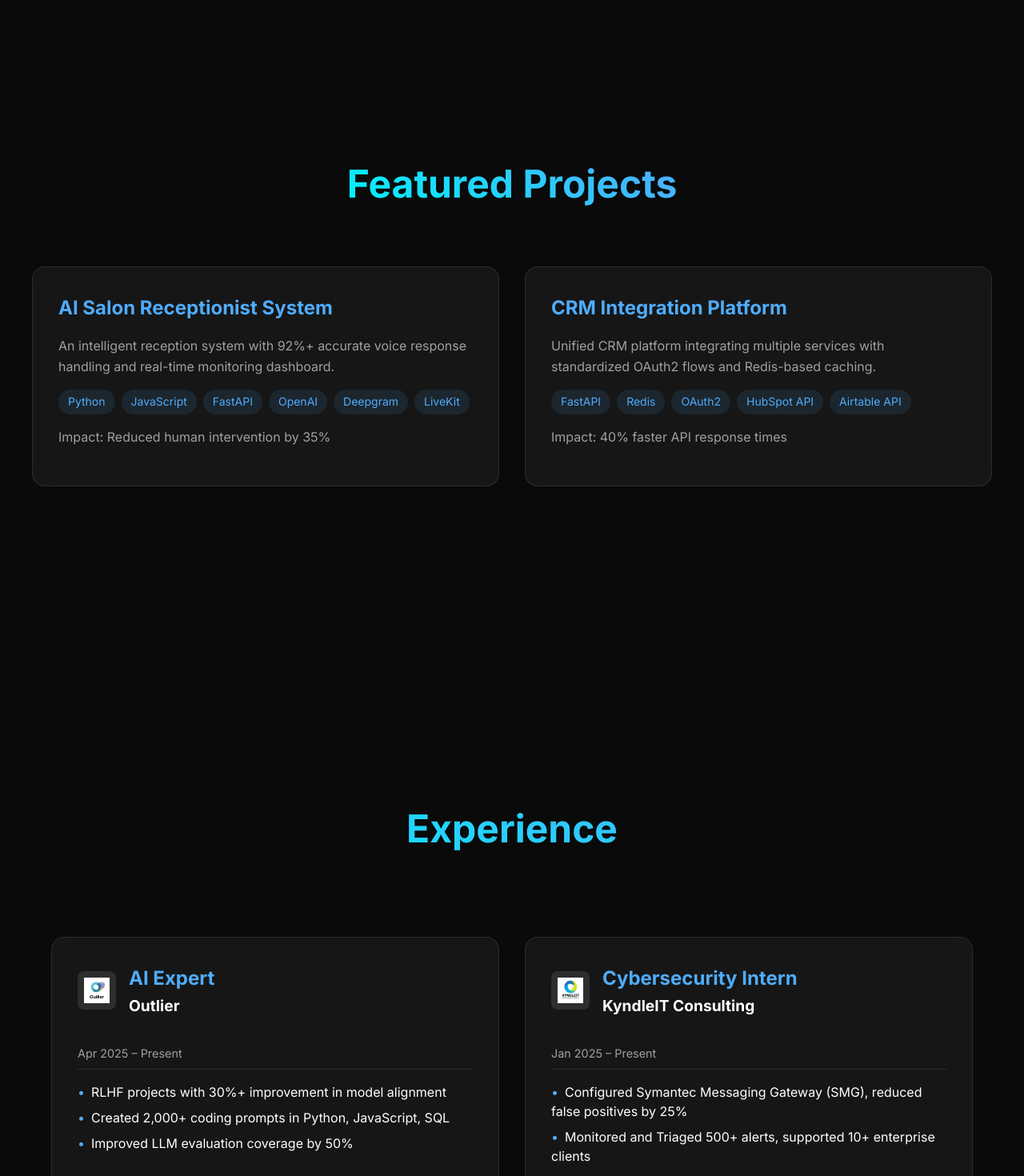
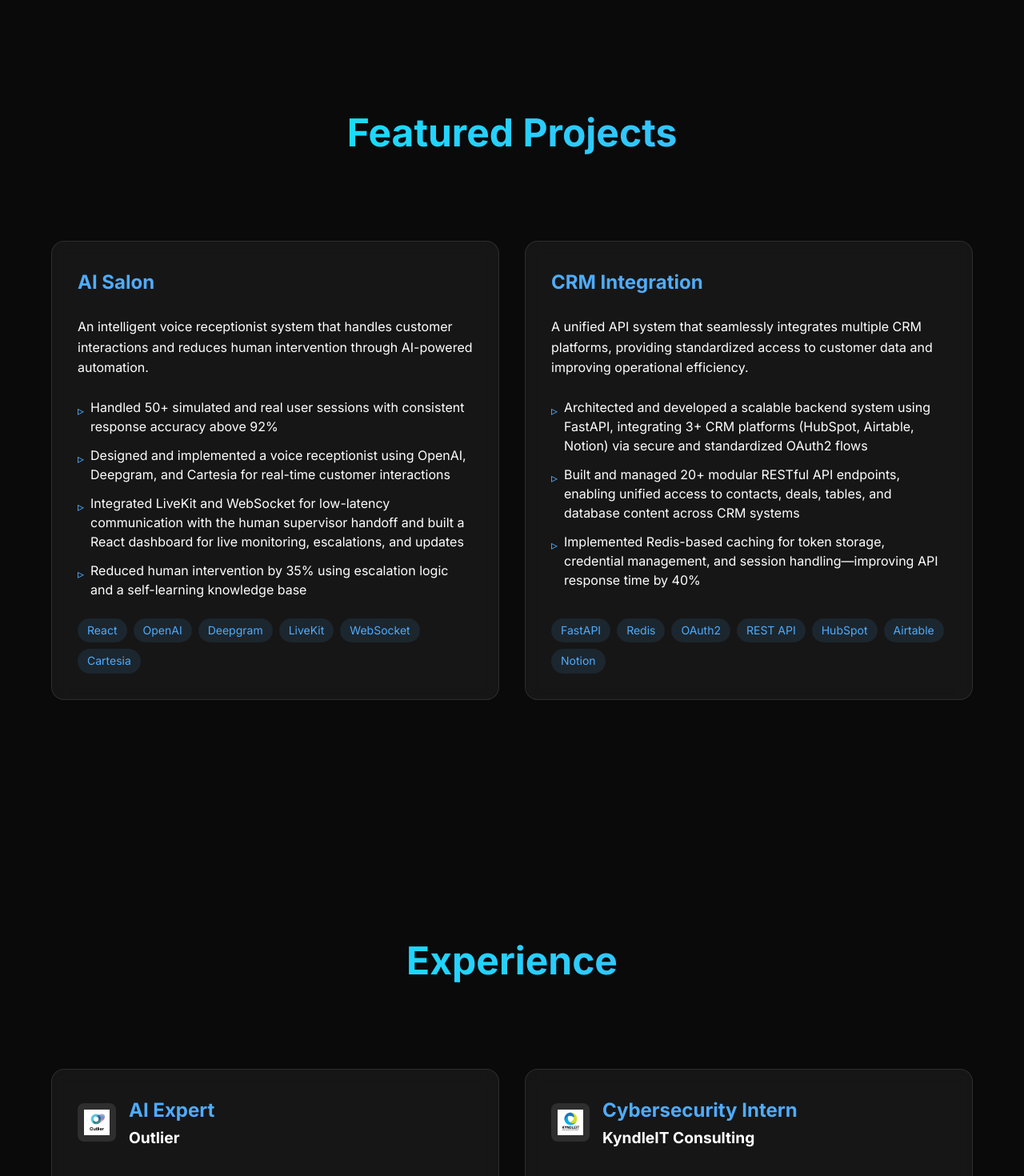
Before and after one commit to iharrythakur/portfolio, a React (Vite) app: page / in a window 1280 px wide. Shown: the part 860-2330 px from the top of the page at 80% size. Built offline with nearby package versions, Linux system fonts and the light colour scheme.

Commit message:
Add Achievements section and update Experience details

```diff
--- a/src/App.tsx
+++ b/src/App.tsx
@@ -5,6 +5,7 @@
 import Experience from './components/Experience';
 import Skills from './components/Skills';
 import Education from './components/Education';
+import Achievements from './components/Achievements';
 import Contact from './components/Contact';
 
 const AppContainer = styled.div`
@@ -79,6 +80,7 @@
     { id: 'experience', label: 'Experience', component: Experience },
     { id: 'skills', label: 'Skills', component: Skills },
     { id: 'education', label: 'Education', component: Education },
+    { id: 'achievements', label: 'Achievements', component: Achievements },
     { id: 'contact', label: 'Contact', component: Contact }
   ];
 
--- /dev/null
+++ b/src/components/Achievements.tsx
@@ -0,0 +1,133 @@
+import styled from '@emotion/styled';
+import { motion } from 'framer-motion';
+
+const AchievementsSection = styled.section`
+  min-height: 100vh;
+  padding: 4rem 2rem;
+  position: relative;
+`;
+
+const SectionTitle = styled(motion.h2)`
+  font-size: 3rem;
+  text-align: center;
+  margin-bottom: 4rem;
+  background: linear-gradient(45deg, #00f2fe, #4facfe);
+  -webkit-background-clip: text;
+  -webkit-text-fill-color: transparent;
+`;
+
+const AchievementsGrid = styled.div`
+  max-width: 1200px;
+  margin: 0 auto;
+  display: grid;
+  grid-template-columns: repeat(2, 1fr);
+  gap: 2rem;
+  padding: 2rem 0;
+
+  @media (max-width: 768px) {
+    grid-template-columns: 1fr;
+  }
+`;
+
+const AchievementCard = styled(motion.div)`
+  background: rgba(255, 255, 255, 0.05);
+  backdrop-filter: blur(10px);
+  border-radius: 1rem;
+  padding: 2rem;
+  border: 1px solid rgba(255, 255, 255, 0.1);
+  display: flex;
+  flex-direction: column;
+  gap: 1.5rem;
+`;
+
+const AchievementTitle = styled.h3`
+  font-size: 1.5rem;
+  color: #4facfe;
+  margin: 0;
+`;
+
+const AchievementDescription = styled.p`
+  color: #ffffff;
+  margin: 0;
+  line-height: 1.6;
+`;
+
+const AchievementList = styled.ul`
+  list-style: none;
+  padding: 0;
+  margin: 0;
+  display: flex;
+  flex-direction: column;
+  gap: 0.75rem;
+`;
+
+const AchievementItem = styled.li`
+  color: #ffffff;
+  display: flex;
+  align-items: flex-start;
+  gap: 0.5rem;
+  line-height: 1.5;
+
+  &::before {
+    content: '▹';
+    color: #4facfe;
+    margin-top: 0.25rem;
+  }
+`;
+
+const achievements = [
+  {
+    title: "Achievements",
+    items: [
+      "Science Quiz: 6th Rank in state-level 26th HPSCS Quiz, 2018",
+      "HP Board 10th Rank: 42nd in state with 20,000 INR merit award",
+      "HP Board 12th Rank: Top 20 in state with 45,000 INR government-sponsored laptop"
+    ]
+  },
+  {
+    title: "Extracurricular",
+    items: [
+      "Student Representative - Anti-Ragging Committee, Thapar Institute of Engineering and Technology (Jan 2024 – Jan 2025)",
+      "Promoted campus safety and inclusivity by organizing awareness campaigns",
+      "Collaborated with administration to assess and improve student well-being policies",
+
+    ]
+  }
+];
+
+const Achievements = () => {
+  return (
+    <AchievementsSection>
+      <SectionTitle
+        initial={{ opacity: 0, y: 20 }}
+        whileInView={{ opacity: 1, y: 0 }}
+        transition={{ duration: 0.8 }}
+        viewport={{ once: true }}
+      >
+        Achievements & Extracurricular
+      </SectionTitle>
+
+      <AchievementsGrid>
+        {achievements.map((achievement, index) => (
+          <AchievementCard
+            key={achievement.title}
+            initial={{ opacity: 0, y: 20 }}
+            whileInView={{ opacity: 1, y: 0 }}
+            transition={{ duration: 0.8, delay: index * 0.2 }}
+            viewport={{ once: true }}
+            whileHover={{ scale: 1.02 }}
+          >
+            <AchievementTitle>{achievement.title}</AchievementTitle>
+            <AchievementList>
+              {achievement.items.map((item, i) => (
+                <AchievementItem key={i}>{item}</AchievementItem>
+              ))}
+            </AchievementList>
+          </AchievementCard>
+        ))}
+      </AchievementsGrid>
+    </AchievementsSection>
+  );
+};
+
+export default Achievements;
--- a/src/components/Experience.tsx
+++ b/src/components/Experience.tsx
@@ -100,10 +100,11 @@
     duration: "Apr 2025 – Present",
     logo: "/images/companies/outlier.png",
     achievements: [
-      "RLHF projects with 30%+ improvement in model alignment",
-      "Created 2,000+ coding prompts in Python, JavaScript, SQL",
-      "Improved LLM evaluation coverage by 50%"
-    ]
+      "Contributed to Reinforcement Learning from Human Feedback (RLHF) projects, improving model output alignment and relevance by over 30% through fine-tuning strategies",
+      "Crafted 2,000+ human-like coding prompts to boost model comprehension and generation across Python, JavaScript, and SQL domains",
+      "Collaborated with prompt engineers to increase LLM evaluation coverage by 50%, driving improvements in reasoning and contextual accuracy"
+    ],
+    skills: ["RLHF", "Prompt Engineering", "LLM Evaluation", "Python", "JavaScript", "SQL"]
   },
   {
     role: "Cybersecurity Intern",
@@ -111,9 +112,11 @@
     duration: "Jan 2025 – Present",
     logo: "/images/companies/kyndleit.png",
     achievements: [
-      "Configured Symantec Messaging Gateway (SMG), reduced false positives by 25%",
-      "Monitored and Triaged 500+ alerts, supported 10+ enterprise clients"
-    ]
+      "Configured and optimized Symantec Messaging Gateway (SMG), reducing false positives by 25% and enhancing phishing detection rates",
+      "Monitored and triaged over 500 real-time security alerts, ensuring proactive response to malware & phishing",
+      "Provided support to 10+ enterprise clients, improving security by adjusting SMG settings"
+    ],
+    skills: ["SMG", "Cybersecurity", "Email Security", "Alert Monitoring", "Threat Detection", "Client Support"]
   }
 ];
 
@@ -159,6 +162,10 @@
                 <Achievement key={i}>{achievement}</Achievement>
               ))}
             </ul>
+            <div style={{ marginTop: '1rem' }}>
+              <strong style={{ color: '#4facfe' }}>Skills: </strong>
+              <span style={{ color: '#ffffff' }}>{exp.skills.join(', ')}</span>
+            </div>
           </ExperienceCard>
         ))}
       </ExperienceGrid>
--- a/src/components/Projects.tsx
+++ b/src/components/Projects.tsx
@@ -1,28 +1,28 @@
 import styled from '@emotion/styled';
 import { motion } from 'framer-motion';
 
-const ProjectsContainer = styled.div`
-  display: flex;
-  flex-direction: column;
-  align-items: center;
-  gap: 4rem;
+const ProjectsSection = styled.section`
+  min-height: 100vh;
+  padding: 4rem 2rem;
+  position: relative;
 `;
 
-const Title = styled(motion.h2)`
+const SectionTitle = styled(motion.h2)`
   font-size: 3rem;
+  text-align: center;
+  margin-bottom: 4rem;
   background: linear-gradient(45deg, #00f2fe, #4facfe);
   -webkit-background-clip: text;
   -webkit-text-fill-color: transparent;
-  margin: 0;
-  text-align: center;
 `;
 
 const ProjectsGrid = styled.div`
+  max-width: 1200px;
+  margin: 0 auto;
   display: grid;
   grid-template-columns: repeat(auto-fit, minmax(300px, 1fr));
   gap: 2rem;
-  width: 100%;
-  max-width: 1200px;
+  padding: 2rem 0;
 `;
 
 const ProjectCard = styled(motion.div)`
@@ -31,24 +31,51 @@
   border-radius: 1rem;
   padding: 2rem;
   border: 1px solid rgba(255, 255, 255, 0.1);
+  display: flex;
+  flex-direction: column;
+  gap: 1.5rem;
 `;
 
 const ProjectTitle = styled.h3`
   font-size: 1.5rem;
   color: #4facfe;
-  margin: 0 0 1rem 0;
+  margin: 0;
 `;
 
 const ProjectDescription = styled.p`
-  color: #a0a0a0;
-  margin: 0 0 1rem 0;
+  color: #ffffff;
+  margin: 0;
+  line-height: 1.6;
+`;
+
+const AchievementList = styled.ul`
+  list-style: none;
+  padding: 0;
+  margin: 0;
+  display: flex;
+  flex-direction: column;
+  gap: 0.75rem;
+`;
+
+const Achievement = styled.li`
+  color: #ffffff;
+  display: flex;
+  align-items: flex-start;
+  gap: 0.5rem;
+  line-height: 1.5;
+
+  &::before {
+    content: '▹';
+    color: #4facfe;
+    margin-top: 0.25rem;
+  }
 `;
 
 const TechStack = styled.div`
   display: flex;
   flex-wrap: wrap;
   gap: 0.5rem;
-  margin-bottom: 1rem;
+  margin-top: auto;
 `;
 
 const TechTag = styled.span`
@@ -61,50 +88,66 @@
 
 const projects = [
   {
-    title: "AI Salon Receptionist System",
-    description: "An intelligent reception system with 92%+ accurate voice response handling and real-time monitoring dashboard.",
-    technologies: ["Python", "JavaScript", "FastAPI", "OpenAI", "Deepgram", "LiveKit"],
-    impact: "Reduced human intervention by 35%"
+    title: "AI Salon",
+    description: "An intelligent voice receptionist system that handles customer interactions and reduces human intervention through AI-powered automation.",
+    achievements: [
+      "Handled 50+ simulated and real user sessions with consistent response accuracy above 92%",
+      "Designed and implemented a voice receptionist using OpenAI, Deepgram, and Cartesia for real-time customer interactions",
+      "Integrated LiveKit and WebSocket for low-latency communication with the human supervisor handoff and built a React dashboard for live monitoring, escalations, and updates",
+      "Reduced human intervention by 35% using escalation logic and a self-learning knowledge base"
+    ],
+    techStack: ["React", "OpenAI", "Deepgram", "LiveKit", "WebSocket", "Cartesia"]
   },
   {
-    title: "CRM Integration Platform",
-    description: "Unified CRM platform integrating multiple services with standardized OAuth2 flows and Redis-based caching.",
-    technologies: ["FastAPI", "Redis", "OAuth2", "HubSpot API", "Airtable API"],
-    impact: "40% faster API response times"
+    title: "CRM Integration",
+    description: "A unified API system that seamlessly integrates multiple CRM platforms, providing standardized access to customer data and improving operational efficiency.",
+    achievements: [
+      "Architected and developed a scalable backend system using FastAPI, integrating 3+ CRM platforms (HubSpot, Airtable, Notion) via secure and standardized OAuth2 flows",
+      "Built and managed 20+ modular RESTful API endpoints, enabling unified access to contacts, deals, tables, and database content across CRM systems",
+      "Implemented Redis-based caching for token storage, credential management, and session handling—improving API response time by 40%"
+    ],
+    techStack: ["FastAPI", "Redis", "OAuth2", "REST API", "HubSpot", "Airtable", "Notion"]
   }
 ];
 
 const Projects = () => {
   return (
-    <ProjectsContainer>
-      <Title
+    <ProjectsSection>
+      <SectionTitle
         initial={{ opacity: 0, y: 20 }}
-        animate={{ opacity: 1, y: 0 }}
+        whileInView={{ opacity: 1, y: 0 }}
         transition={{ duration: 0.8 }}
+        viewport={{ once: true }}
       >
         Featured Projects
-      </Title>
+      </SectionTitle>
+
       <ProjectsGrid>
         {projects.map((project, index) => (
           <ProjectCard
             key={project.title}
             initial={{ opacity: 0, y: 20 }}
-            animate={{ opacity: 1, y: 0 }}
+            whileInView={{ opacity: 1, y: 0 }}
             transition={{ duration: 0.8, delay: index * 0.2 }}
-            whileHover={{ scale: 1.05 }}
+            viewport={{ once: true }}
+            whileHover={{ scale: 1.02 }}
           >
             <ProjectTitle>{project.title}</ProjectTitle>
             <ProjectDescription>{project.description}</ProjectDescription>
+            <AchievementList>
+              {project.achievements.map((achievement, i) => (
+                <Achievement key={i}>{achievement}</Achievement>
+              ))}
+            </AchievementList>
             <TechStack>
-              {project.technologies.map(tech => (
+              {project.techStack.map((tech) => (
                 <TechTag key={tech}>{tech}</TechTag>
               ))}
             </TechStack>
-            <ProjectDescription>Impact: {project.impact}</ProjectDescription>
           </ProjectCard>
         ))}
       </ProjectsGrid>
-    </ProjectsContainer>
+    </ProjectsSection>
   );
 };
 
--- a/src/components/Skills.tsx
+++ b/src/components/Skills.tsx
@@ -68,6 +68,7 @@
       "C/C++",
       "Python",
       "JavaScript",
+      "TypeScript",
       "SQL"
     ]
   },
```
